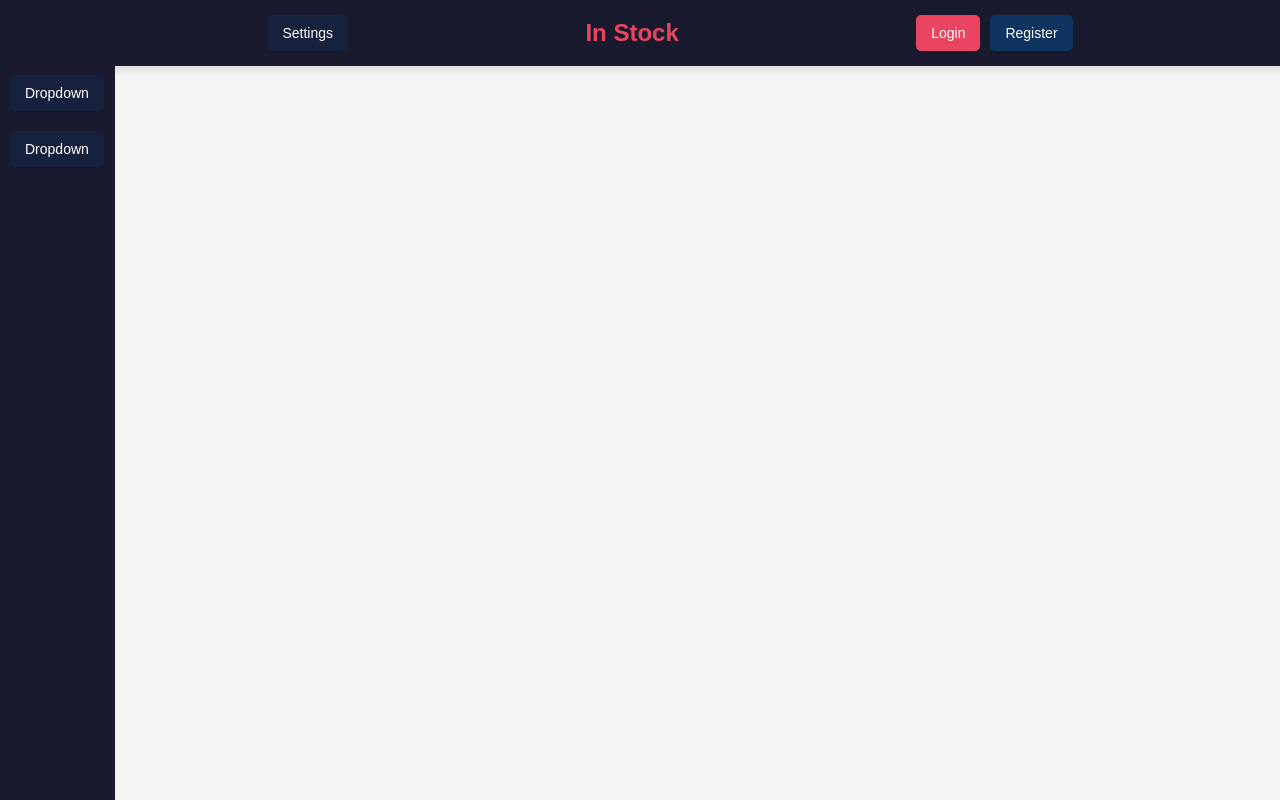
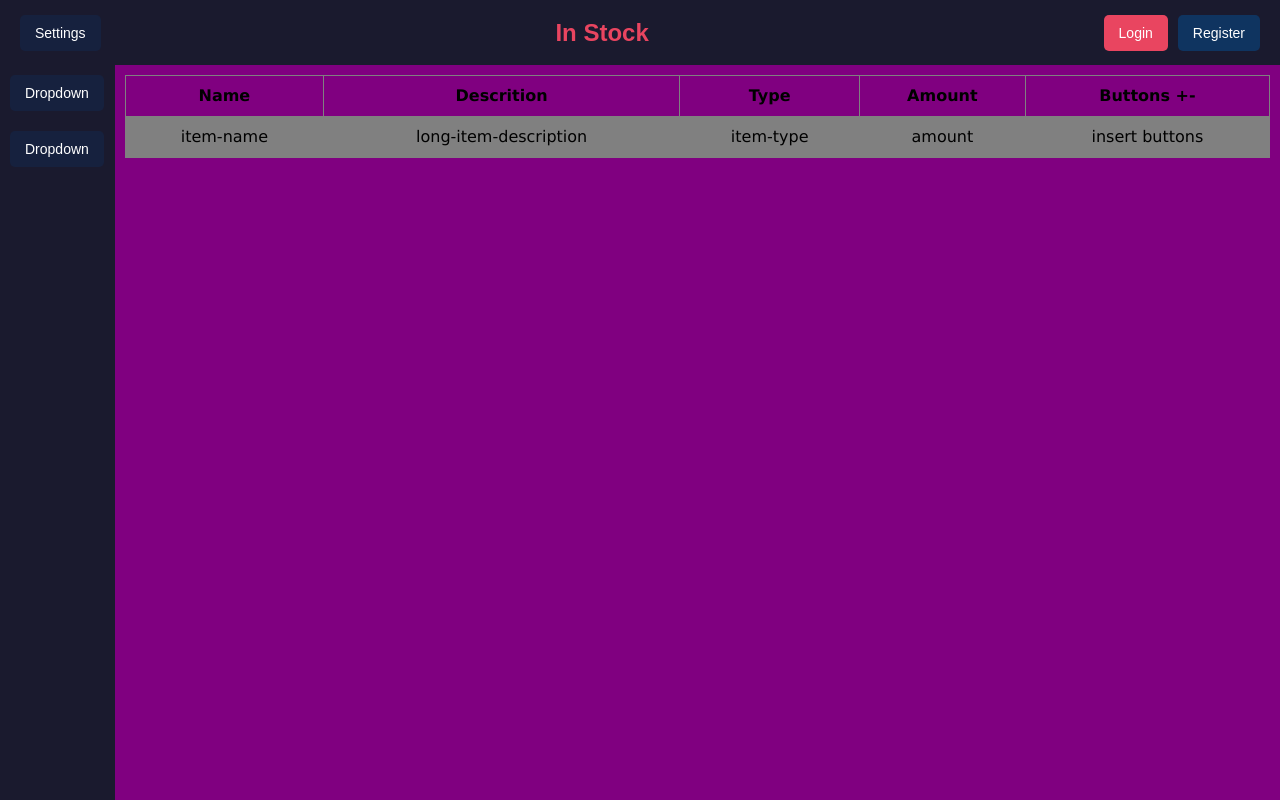
Before and after one commit to Alejoskin/In-Stock-Shared, a React (Vite) app: page / in a window 1280 px wide. Built offline with nearby package versions, Linux system fonts and the light colour scheme.

Commit message:
fixed header aligment and added a table

```diff
--- a/src/App.css
+++ b/src/App.css
@@ -11,12 +11,13 @@ body {
   position: fixed;
   top: 0px;
   display: flex;
-  justify-content:space-evenly; /*can change para qie los buttons se vena mejor*/
+  justify-content:space-between; /*can change para qie los buttons se vena mejor*/
   align-items: center;
   background-color: #1a1a2e;
-  padding: 15px 30px;
+  padding: 15px 20px;
   width: 100%;
   box-shadow: 0px 4px 6px rgba(0, 0, 0, 0.1);
+  overflow-x:auto;
 }
 
 /* Logo Styling */
@@ -70,8 +71,11 @@ button {
 
 /* Login/Register Section */
 .login {
+  padding-right:40px;
   display: flex;
   gap: 10px;
+  max-width: 100%;
+  flex-wrap: wrap;
 }
 
 
@@ -132,3 +136,32 @@ button {
 .dropdown:hover .dropdown-content {
   display: block;
 }
+
+.table-area{
+  position: fixed;
+  top: 65px;
+  left: 115px;
+  right: 0;
+  bottom: 0;
+  padding: 10px;
+  overflow: auto;
+  background-color: purple;
+}
+
+table{
+  font-family:Verdana, Geneva, Tahoma, sans-serif ;
+  width: 100%;
+  border-collapse: collapse;
+  color: black;
+}
+
+td, th{
+  border: 1px solid gray;
+  text-align: center;
+  padding: 8px;
+
+}
+
+tr:nth-child(even){
+  background-color: gray;
+}
--- a/src/App.jsx
+++ b/src/App.jsx
@@ -35,6 +35,22 @@ function App() {
 
         </div>
         <div className="table-area">
+          <table>
+            <tr>
+              <th>Name</th>
+              <th>Descrition</th>
+              <th>Type</th>
+              <th>Amount</th>
+              <th>Buttons +-</th>
+            </tr>
+            <tr>
+              <td>item-name</td>
+              <td>long-item-description</td>
+              <td>item-type</td>
+              <td>amount</td>
+              <td>insert buttons</td>
+            </tr>
+          </table>
 
         </div>
       </div>
```
